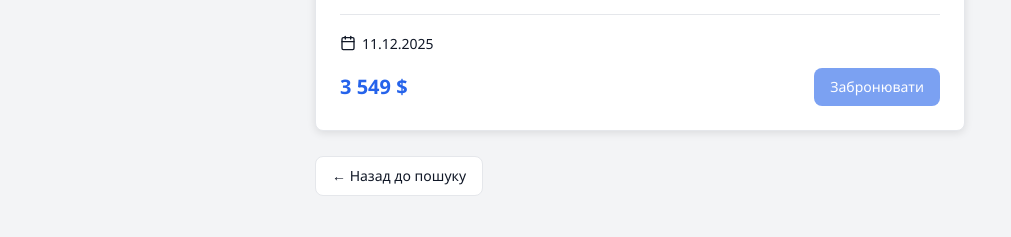
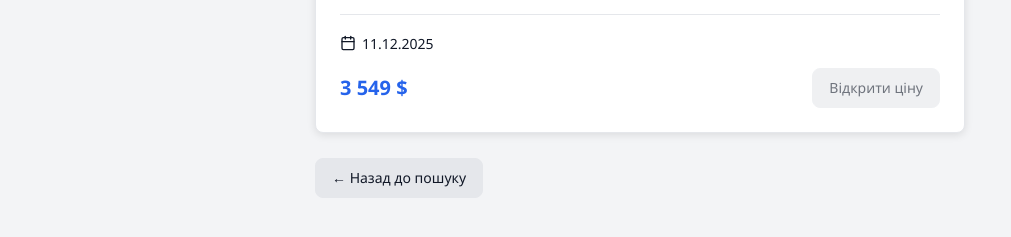
Before and after one commit to webfsi/TestOtpuskUA, a React (Vite) app: page /tour/price-123/hotel-1 in a window 1280 px wide. Shown: the part 449-686 px from the top of the page, without its empty margins (0-1011 px from the left). Built offline with nearby package versions, Linux system fonts and the light colour scheme.

Commit message:
feat: change from design

```diff
--- a/src/components/ui/Button/Button.scss
+++ b/src/components/ui/Button/Button.scss
@@ -38,7 +38,7 @@
 
   &--secondary {
     color: $color-text-primary;
-    background-color: $color-background-card;
+    background-color: $color-border;
     border: 1px solid $color-border;
 
     &:hover:not(:disabled) {
--- a/src/components/ui/TourCard/TourCard.tsx
+++ b/src/components/ui/TourCard/TourCard.tsx
@@ -24,7 +24,7 @@ const defaultLabels: TourCardLabels = {
   servicesLabel: "Послуги",
   startDateLabel: "Старт туру:",
   linkLabel: "Відкрити ціну",
-  buttonLabel: "Забронювати",
+  buttonLabel: "Відкрити ціну",
 };
 
 const formatCurrency = (currency: string): string => {
@@ -174,7 +174,7 @@ export const TourCard: FC<TourCardProps> = ({
             {price.toLocaleString("uk-UA")} {currencySymbol}
           </span>
           {isDetailed ? (
-            <Button size="sm" disabled>
+            <Button variant="secondary" size="sm" disabled>
               {mergedLabels.buttonLabel}
             </Button>
           ) : (
```
